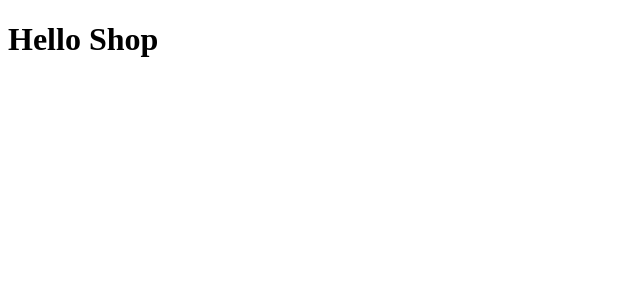
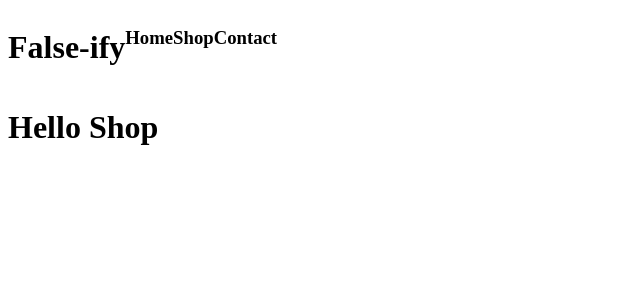
Before and after one commit to ZippyDaFish/shopping-cart, a React (Create React App) app: page /shop in a window 1280 px wide. Shown: the top 300 px of the page, without its empty margins (0-640 px from the left). Built offline with nearby package versions, Linux system fonts and the light colour scheme.

Commit message:
Add TitleBar.js and TitleBar.css

```diff
--- a/src/App.js
+++ b/src/App.js
@@ -1,8 +1,10 @@
 import React, { Component } from 'react';
+import TitleBar from './components/TitleBar.js'
 
 const App = () => {
   return(
     <div>
+      <TitleBar/>
       <h1>Hello Homepage - App</h1>
     </div>
   );
--- a/src/Shop.js
+++ b/src/Shop.js
@@ -1,8 +1,10 @@
 import React, { Component } from 'react';
+import TitleBar from './components/TitleBar.js'
 
 const Shop = () => {
     return(
         <div>
+            <TitleBar/>
             <h1>Hello Shop</h1>
         </div>
     );
--- /dev/null
+++ b/src/components/TitleBar.js
@@ -0,0 +1,15 @@
+import React from 'react';
+import '../styles/TitleBar.css'
+
+const TitleBar = () => {
+    return(
+        <div className='title-bar-container'>
+            <h1>False-ify</h1>
+            <h3>Home</h3>
+            <h3>Shop</h3>
+            <h3>Contact</h3>
+        </div>
+    );
+};
+
+export default TitleBar;
--- /dev/null
+++ b/src/styles/TitleBar.css
@@ -0,0 +1,3 @@
+.title-bar-container {
+    display: flex;
+}
```
